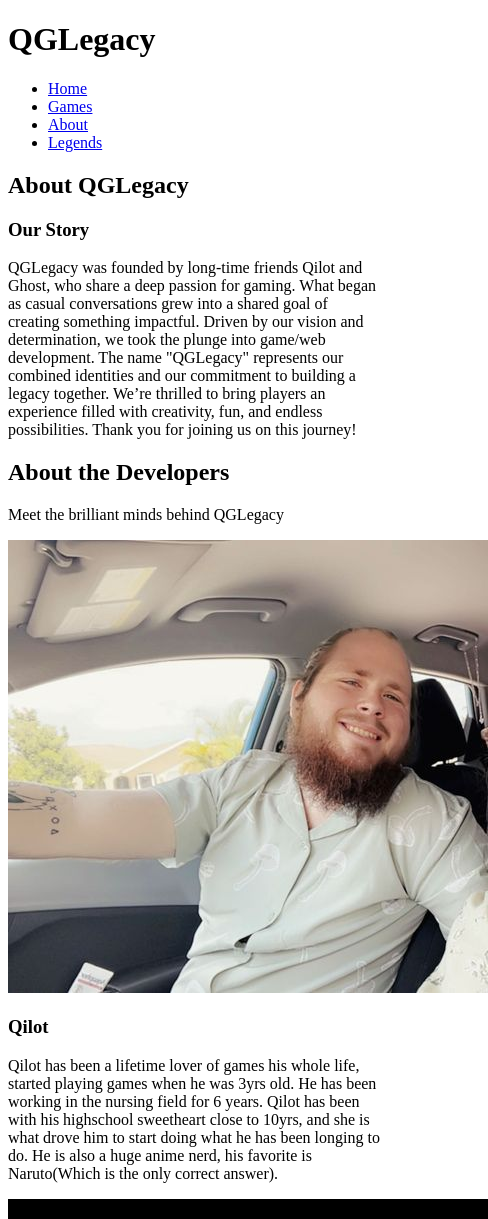
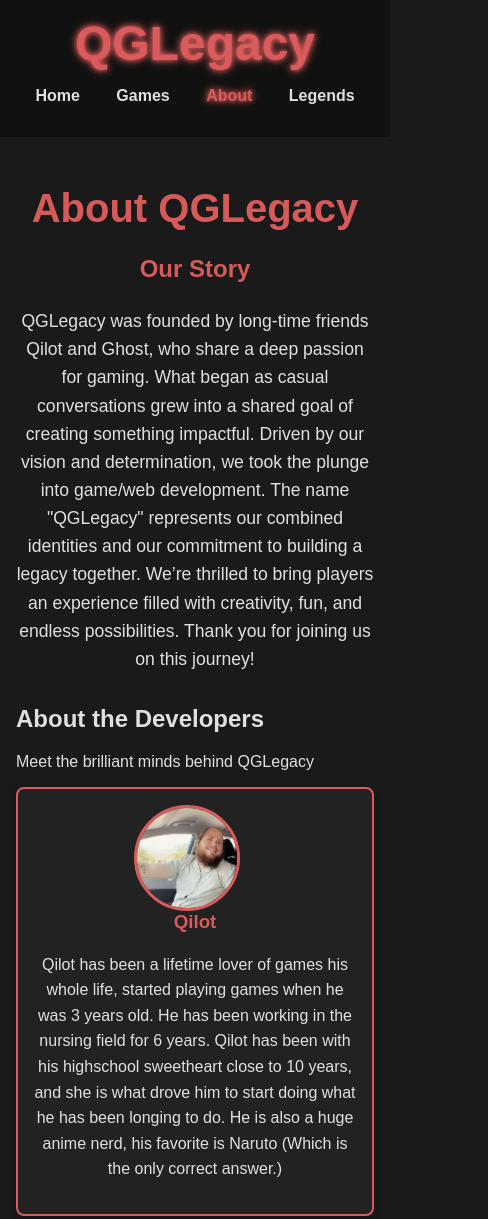
Before and after one commit to JoeyVedder/QGLegacy, a plain HTML site: page about.html in a window 390 px wide. Shown: the top 1219 px of the page, 488 px wide, since content can reach past the window. Drawn offline with Linux system fonts and the light colour scheme.

Commit message:
gave the about page a flickering effect and made it responsive for mobile screens, working on a spider effect but needed a break lol

```diff
--- a/about.html
+++ b/about.html
@@ -4,10 +4,17 @@
     <meta charset="UTF-8">
     <meta name="viewport" content="width=device-width, initial-scale=1.0">
     <title>About Us | QGLegacy</title>
+    <link rel="stylesheet" href="css/about.css">
+    <link href="https://fonts.googleapis.com/css2?family=Creepster&display=swap" rel="stylesheet">
 </head>
 <body>
     <header>
-        <h1>QGLegacy</h1>
+        <h1>
+            QGLegac<span id="spider-container">y</span>
+            <div id="spider-web">
+                <div id="spider"></div>
+            </div>
+        </h1>
         <nav>
             <ul>
                 <li><a href="index.html">Home</a></li>
@@ -31,20 +38,21 @@
             <img src="/assets/images/Qilot.jpg" alt="Photo of Qilot">
             <div class="bio">
                 <h3>Qilot</h3>
-                <p>Qilot has been a lifetime lover of games his whole life, started playing games when he was 3yrs old. He has been working in the nursing field for 6 years. Qilot has been with his highschool sweetheart close to 10yrs, and she is what drove him to start doing what he has been longing to do. He is also a huge anime nerd, his favorite is Naruto(Which is the only correct answer). </p>
+                <p>Qilot has been a lifetime lover of games his whole life, started playing games when he was 3 years old. He has been working in the nursing field for 6 years. Qilot has been with his highschool sweetheart close to 10 years, and she is what drove him to start doing what he has been longing to do. He is also a huge anime nerd, his favorite is Naruto (Which is the only correct answer.)</p>
             </div>
         </section>
         <section class="ghost">
             <img src="/assets/images/ghost.jpg" alt="Photo of Ghost">
             <div class="bio">
                 <h3>Ghost</h3>
-                <p></p>
-            </div>
+                <p>Ghost is a self-taught developer with a knack for solving complex problems. He started coding at a young age and has a deep passion for technology and gaming. Ghost is the mastermind behind most of QGLegacy's innovative game mechanics and coding challenges. When he's not debugging code, you'll find him immersed in the world of sci-fi and strategy games.</p>            </div>
         </section>
     </main>
 
     <footer>
         <p>&copy; 2024 QGLegacy. All rights reserved.</p>
     </footer>
+
+    <script src="js/about.js"></script>
 </body>
 </html>
--- a/css/about.css
+++ b/css/about.css
@@ -0,0 +1,274 @@
+body {
+    background-color: #1a1a1a;
+    color: #e0e0e0;
+    font-family: 'Arial', sans-serif;
+    margin: 0;
+    padding: 0;
+}
+
+header {
+    background-color: #111;
+    padding: 1rem;
+    text-align: center;
+}
+
+header h1 {
+    color: #d95b5b;
+    font-size: 3rem;
+    margin: 0;
+    text-shadow: 0 0 5px #d95b5b, 0 0 10px #d95b5b;
+}
+
+nav ul {
+    list-style-type: none;
+    padding: 0;
+}
+
+nav ul li {
+    display: inline;
+    margin: 0 1rem;
+}
+
+nav ul li a {
+    color: #e0e0e0;
+    text-decoration: none;
+    font-weight: bold;
+}
+
+nav ul li a:hover,
+nav ul li a.active {
+    color: #d95b5b;
+    text-shadow: 0 0 5px #d95b5b, 0 0 10px #d95b5b;
+}
+
+main {
+    padding: 2rem;
+    max-width: 800px;
+    margin: 0 auto;
+}
+
+.about-qgl {
+    text-align: center;
+    margin-bottom: 2rem;
+}
+
+.about-qgl h2 {
+    color: #d95b5b;
+    font-size: 2.5rem;
+    margin-bottom: 0.5rem;
+    animation: flicker 1.5s infinite alternate;
+}
+
+.about-qgl h3 {
+    font-size: 1.5rem;
+    color: #d95b5b;
+    animation: flicker 1.5s infinite alternate;
+}
+
+.about-qgl p {
+    font-size: 1.1rem;
+    line-height: 1.6;
+}
+
+section.qilot,
+section.ghost {
+    display: flex;
+    align-items: flex-start;
+    background-color: #222;
+    border: 2px solid #d95b5b;
+    padding: 1rem;
+    margin-bottom: 1.5rem;
+    border-radius: 8px;
+    box-shadow: 0 4px 8px rgba(0, 0, 0, 0.3);
+}
+
+section.qilot img,
+section.ghost img {
+    border-radius: 50%;
+    width: 120px;
+    height: 120px;
+    object-fit: cover;
+    margin-right: 1rem;
+    border: 3px solid #d95b5b;
+}
+
+.bio {
+    max-width: 600px;
+}
+
+.bio h3 {
+    color: #d95b5b;
+    margin-top: 0;
+}
+
+.bio p {
+    font-size: 1rem;
+    line-height: 1.6;
+}
+
+footer {
+    background-color: #111;
+    padding: 1rem;
+    text-align: center;
+    color: #e0e0e0;
+    font-size: 0.9rem;
+    margin-top: 2rem;
+}
+
+footer p {
+    margin: 0;
+}
+
+/* Flickering effect */
+@keyframes flicker {
+    0% {
+        opacity: 1; /* Full opacity */
+    }
+    10% {
+        opacity: 0.3; /* Flicker down to 30% opacity */
+    }
+    20% {
+        opacity: 1; /* Return to full opacity */
+    }
+    40% {
+        opacity: 0.7; /* Flicker to 70% opacity */
+    }
+    60% {
+        opacity: 1; /* Full opacity again */
+    }
+    80% {
+        opacity: 0.5; /* Flicker to 50% opacity */
+    }
+    100% {
+        opacity: 1; /* End with full opacity */
+    }
+}
+
+/* Spider Web and Spider Styling Still working on this and its pissing me off */
+#spider-container {
+    position: relative;
+    display: inline-block;
+    font-size: 3rem;
+}
+
+#spider-web {
+    position: absolute;
+    top: 50%;
+    left: 50%;
+    transform: translate(-50%, -50%);
+    width: 0;
+    height: 0;
+    border-left: 10px solid transparent;
+    border-right: 10px solid transparent;
+    border-bottom: 10px solid #d95b5b;
+    border-radius: 50%;
+    z-index: -1;
+    transition: all 0.1s ease-in-out;
+}
+
+#spider {
+    position: absolute;
+    width: 20px;
+    height: 20px;
+    background-color: #d95b5b;
+    border-radius: 50%;
+    top: -15px;
+    left: -10px;
+    animation: swing 0.5s ease-in-out infinite alternate;
+}
+
+@keyframes swing {
+    0% { transform: rotate(5deg); }
+    100% { transform: rotate(-5deg); }
+}
+
+/* Positioning the spider web and spider as you scroll */
+#spider-container {
+    position: relative;
+}
+
+#spider-web {
+    position: absolute;
+    top: -20px;
+    left: 50%;
+    transform: translateX(-50%);
+}
+
+#spider {
+    position: absolute;
+    top: 50%;
+    left: 50%;
+    transform: translate(-50%, -50%);
+    width: 20px;
+    height: 20px;
+    background-color: #d95b5b;
+    border-radius: 50%;
+}
+
+/* Fixed positioning for spider to follow scroll */
+#spider-container.fixed {
+    position: fixed;
+    top: 0;
+    left: 50%;
+    transform: translateX(-50%);
+}
+
+#spider-web.fixed {
+    position: fixed;
+    top: 50px;
+    left: 50%;
+    transform: translateX(-50%);
+    width: 30px;
+    height: 30px;
+    border-left: 5px solid transparent;
+    border-right: 5px solid transparent;
+    border-bottom: 10px solid #d95b5b;
+    border-radius: 50%;
+    z-index: 999;
+    transition: all 0.1s ease-in-out;
+}
+
+#spider.fixed {
+    position: fixed;
+    top: 65px;
+    left: 50%;
+    transform: translateX(-50%);
+}
+
+.flicker {
+    animation: flicker 1.5s infinite alternate;
+}
+
+/* Specific elements with synchronized flicker */
+
+.about-qgl h2,
+.about-qgl h3 {
+    color: #d95b5b;
+    animation: flicker 1.5s infinite alternate;
+}
+
+/* "Our Story" text flicker */
+.about-qgl h3 {
+    animation: flicker 1.5s infinite alternate; /* Flicker synced here */
+}
+
+/* Media Queries for Mobile Optimization */
+@media (max-width: 768px) {
+    section.qilot,
+    section.ghost {
+        flex-direction: column;
+        align-items: center;
+        text-align: center;
+    }
+
+    /* Adjust image size for smaller screens */
+    section.qilot img,
+    section.ghost img {
+        width: 100px;
+        height: 100px;
+    }
+
+    main {
+        padding: 1rem;
+    }
+}
--- a/js/about.js
+++ b/js/about.js
@@ -0,0 +1,22 @@
+const spiderContainer = document.getElementById('spider-container');
+const spiderWeb = document.getElementById('spider-web');
+const spider = document.getElementById('spider');
+
+window.addEventListener('scroll', () => {
+    let scrollY = window.scrollY;
+
+    let newTop = 50 + scrollY / 10;
+
+    spiderWeb.style.top = `${newTop}px`;
+    spider.style.top = `${newTop + 15}px`;
+
+    if (scrollY > 100) {
+        spiderContainer.classList.add('fixed');
+        spiderWeb.classList.add('fixed');
+        spider.classList.add('fixed');
+    } else {
+        spiderContainer.classList.remove('fixed');
+        spiderWeb.classList.remove('fixed');
+        spider.classList.remove('fixed');
+    }
+});
```
